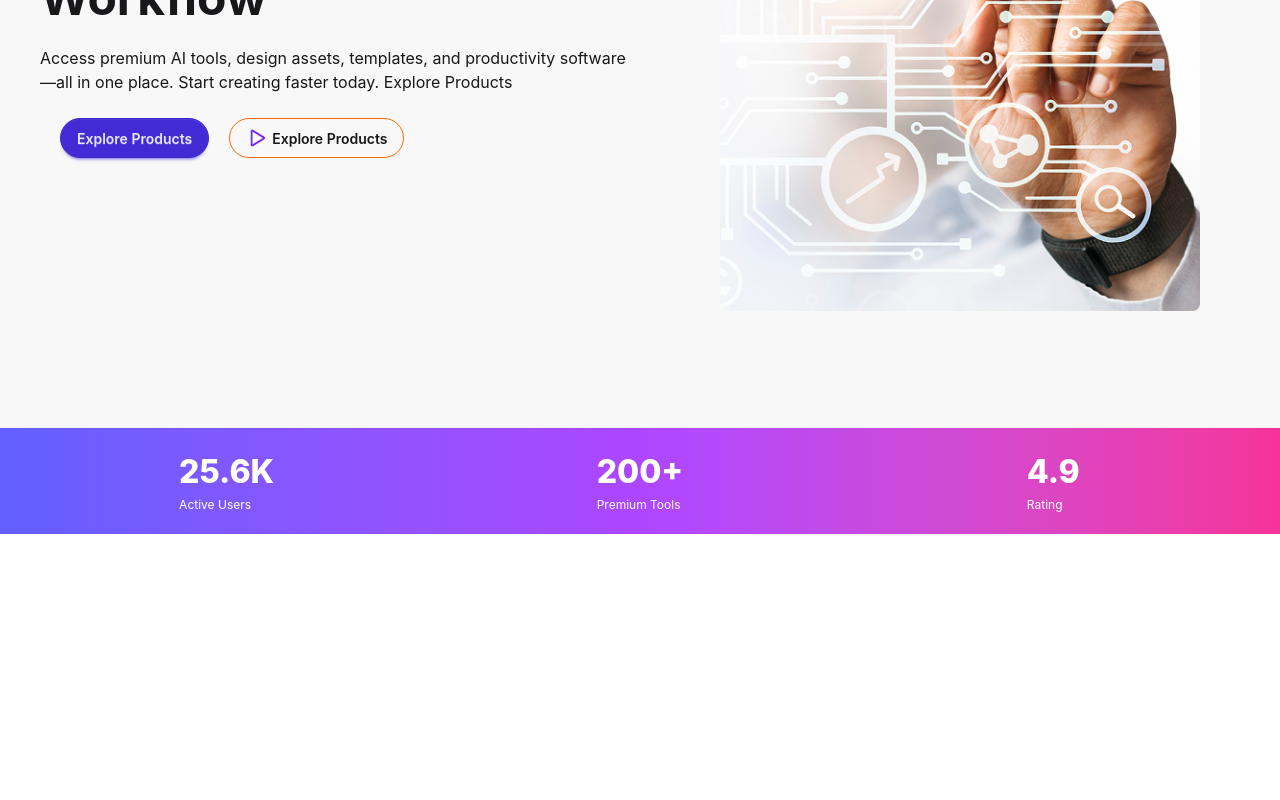
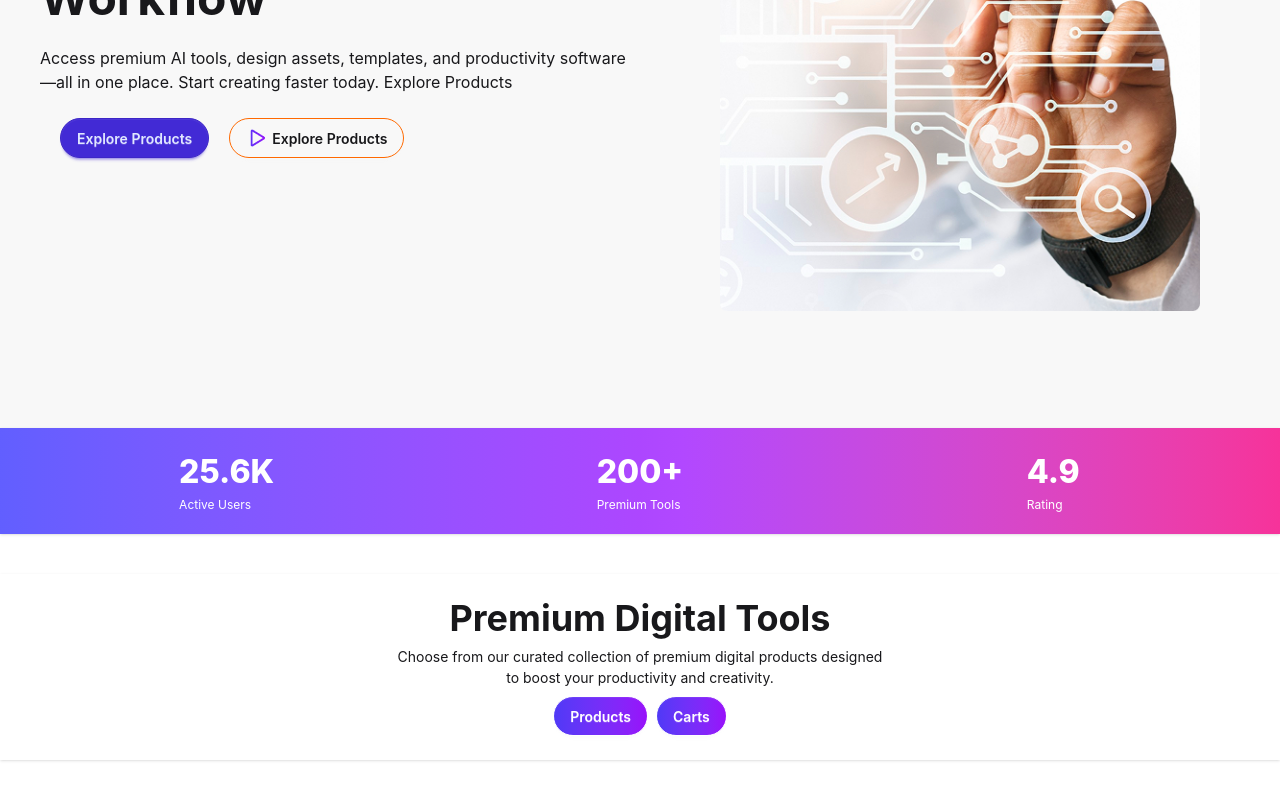
Before and after one commit to tareq-360/React-Single-Page-Application, a React (Vite) app: page / in a window 1280 px wide. Shown: the part 461-1261 px from the top of the page. Before the commit the page ends 995 px from the top, so only its background shows below. Built offline with nearby package versions, Linux system fonts and the light colour scheme.

Commit message:
Tools section done

```diff
--- a/src/App.jsx
+++ b/src/App.jsx
@@ -1,3 +1,4 @@
+import Tools from "./Component/DigitalTools/Tools"
 import Hero from "./Component/HeroSection/Hero"
 import Navbar from "./Component/Navbar/Navbar"
 import Rating from "./Component/RatingSection/Rating"
@@ -10,6 +11,7 @@ function App() {
       <Navbar></Navbar>
       <Hero></Hero>
       <Rating></Rating>
+      <Tools></Tools>
     </>
   )
 }
--- /dev/null
+++ b/src/Component/DigitalTools/Tools.jsx
@@ -0,0 +1,22 @@
+import React from 'react';
+
+const Tools = () => {
+    return (
+        <div className=' container mx-auto my-10'>
+            <div className=" bg-base-100 shadow-sm">
+                <div className="card-body ">
+                    <h2 className=" mx-auto font-bold text-4xl">
+                        Premium Digital Tools
+                    </h2>
+                    <p className=' text-center'>Choose from our curated collection of premium digital products designed<br></br>  to boost your productivity and creativity.</p>
+                    <div className="card-actions mx-auto">
+                        <div className="btn badge-outline bg-gradient-to-r from-indigo-600 to-purple-600  rounded-full text-white">Products</div>
+                        <div className="btn bg-gradient-to-r from-indigo-600 to-purple-600  rounded-full text-white badge-outline">Carts</div>
+                    </div>
+                </div>
+            </div>
+        </div>
+    );
+};
+
+export default Tools;
```
